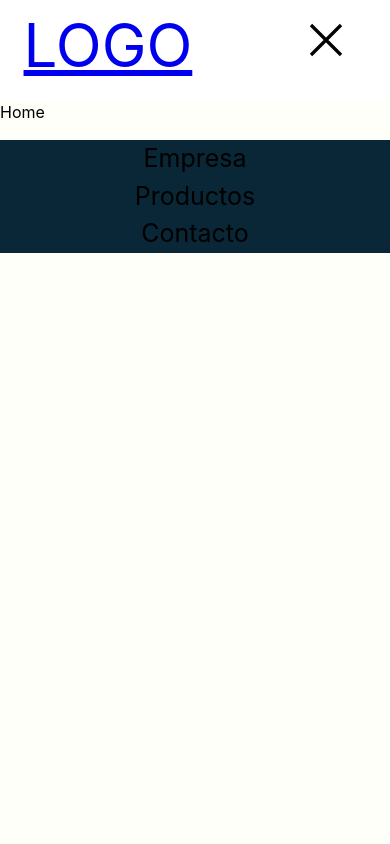
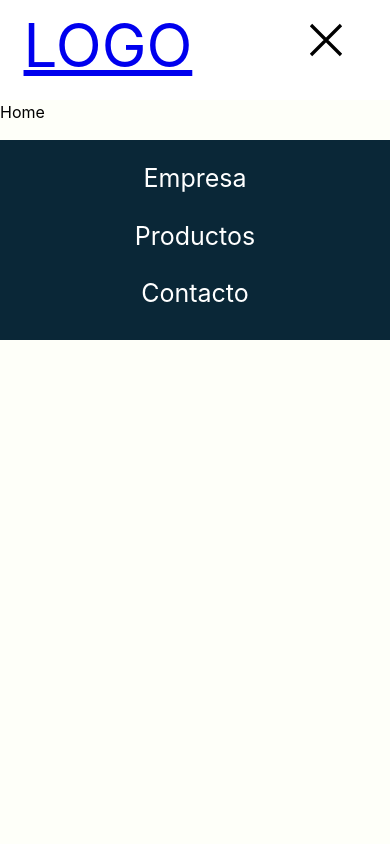
Before and after one commit to jcrnieto/proyecto-alarma, a React (Vite) app: page / in a window 390 px wide. Both pictures are taken after a click on the element 326 px from the left and 50 px from the top of the page. Shown: the top 844 px of the page. Built offline with nearby package versions, Linux system fonts and the light colour scheme.

Commit message:
se le agrega link al footer y las etiquetas correspondientes

```diff
--- a/src/components/navBar/Navbar.jsx
+++ b/src/components/navBar/Navbar.jsx
@@ -26,14 +26,14 @@ const Navbar = () => {
             </Link>
             <div className='container-listnavbar'>
                 <ul className={`menu-items ${menuOpen ? "open" : ""}`}>
-                   <li className='item-navbar'>
+                   <li className='item-navbar' onClick={(e) => {setMenuOpen(!menuOpen)}}>
                       <Link to='/company' className='link-navbar'>Empresa </Link>
                    </li>
-                   <li className='item-navbar'>
+                   <li className='item-navbar' onClick={(e) => {setMenuOpen(!menuOpen)}}>
                       <Link to='/products' className='link-navbar'> Productos </Link>
                    </li>
                    <li className='item-navbar'>
-                      <Link to='/contact' className='link-navbar'> Contacto </Link>
+                      <Link to='/contact' className='link-navbar' onClick={(e) => {setMenuOpen(!menuOpen)}}> Contacto </Link>
                    </li>
                </ul>
             </div>
--- a/src/components/navBar/navBar.css
+++ b/src/components/navBar/navBar.css
@@ -70,6 +70,7 @@
         right: 0px;
         margin-top: 140px;
         width: 100%;
+        height: 200px;
     }
 
     .menu-icon{
@@ -82,10 +83,16 @@
 
     .menu-items.open{
         display: block;
-        /* position: absolute;
-        background-color: #0A2737;
-        z-index: 999;   */
-      }
+    }
+
+    .link-navbar{
+        color: #FFFFFF;
+    }
+
+    .item-navbar{
+        margin-top: 20px;
+    }
+
 
 
 }
```
